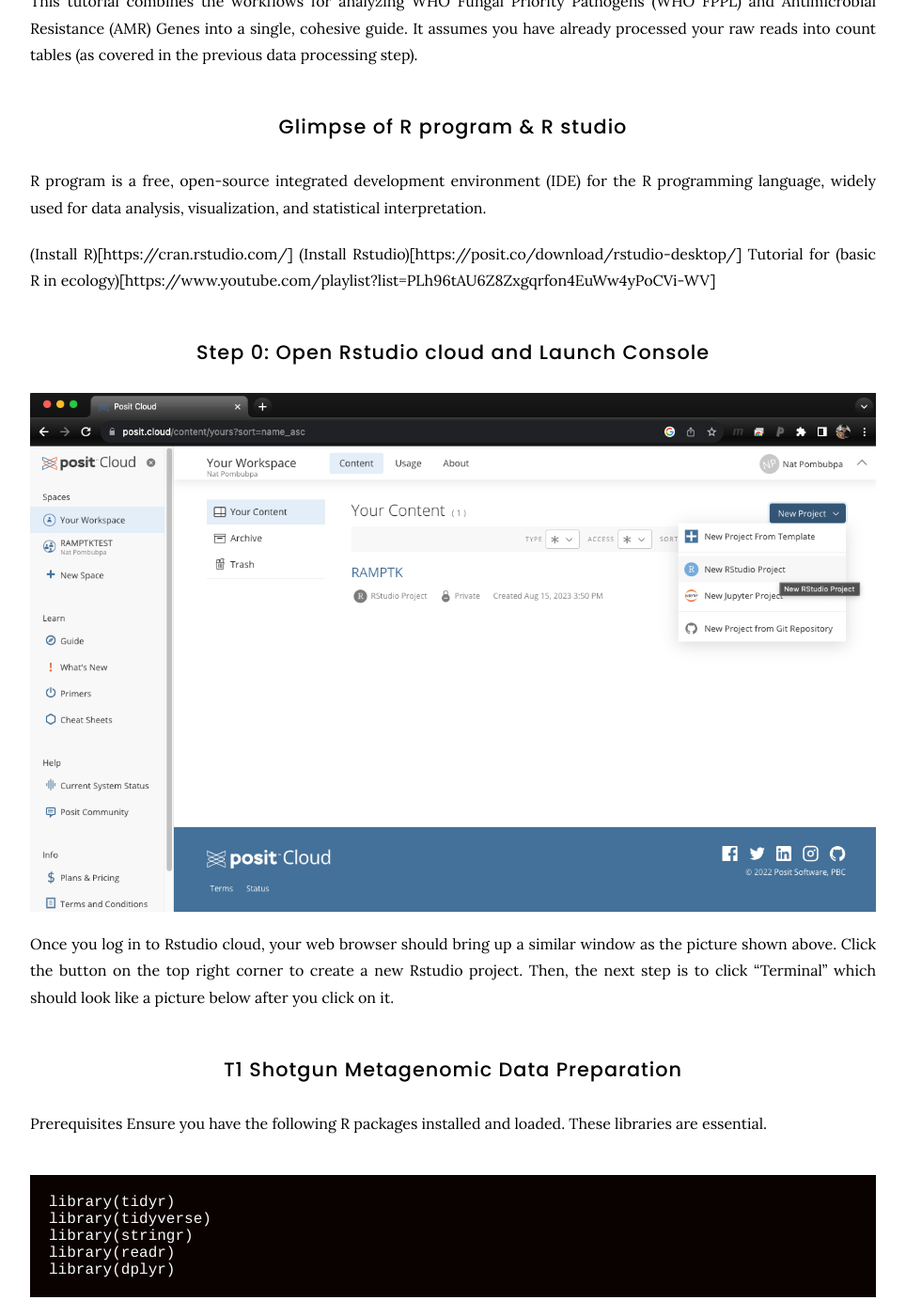
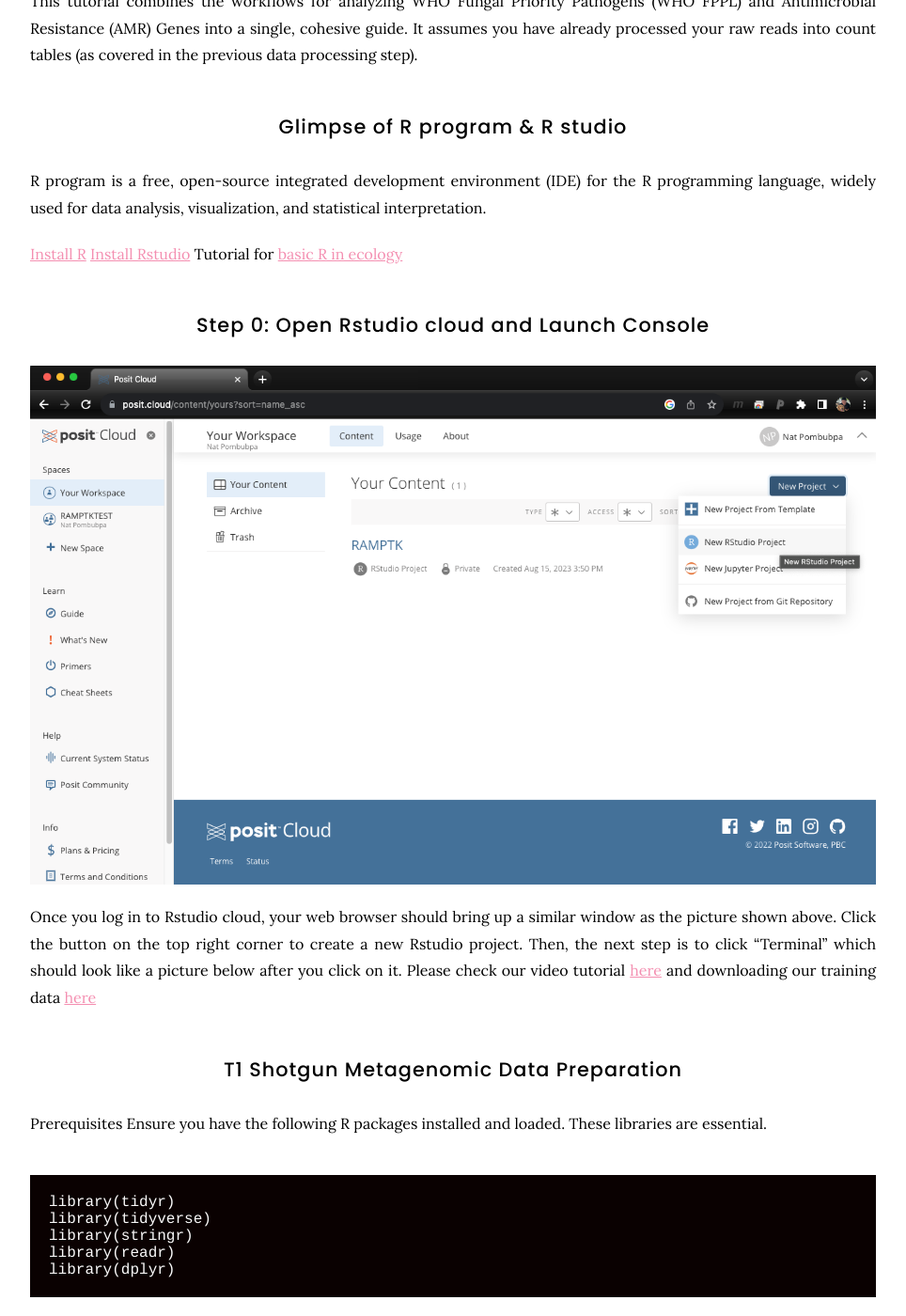
Before and after one commit to natpombubpa-lab/natpombubpa-lab.github.io, a Jekyll site: the page built from resources/Metagenomics_Visualization.md, in a window 1280 px wide and 1400 px high, scrolled down 347 px. Shown: the whole window at 94% size, without its empty margins (158-1122 px from the left). Built offline with Jekyll 4.4.1, drawn with Linux system fonts in a browser that asks for light colours; nearby versions of some CDN libraries.

Commit message:
Update Metagenomics_Visualization.md

```diff
--- a/resources/Metagenomics_Visualization.md
+++ b/resources/Metagenomics_Visualization.md
@@ -21,15 +21,15 @@
 ## Glimpse of R program & R studio
 R program is a free, open-source integrated development environment (IDE) for the R programming language, widely used for data analysis, visualization, and statistical interpretation.
 
-(Install R)[https://cran.rstudio.com/]
-(Install Rstudio)[https://posit.co/download/rstudio-desktop/]
-Tutorial for (basic R in ecology)[https://www.youtube.com/playlist?list=PLh96tAU6Z8Zxgqrfon4EuWw4yPoCVi-WV]
+[Install R](https://cran.rstudio.com/)
+[Install Rstudio](https://posit.co/download/rstudio-desktop/)
+Tutorial for [basic R in ecology](https://www.youtube.com/playlist?list=PLh96tAU6Z8Zxgqrfon4EuWw4yPoCVi-WV)
 
 ## Step 0: Open Rstudio cloud and Launch Console
 
 ![Landing Page](TutorialFigs/1_Microbiome.png){:class="img-responsive"}
 
-Once you log in to Rstudio cloud, your web browser should bring up a similar window as the picture shown above. Click the button on the top right corner to create a new Rstudio project. Then, the next step is to click "Terminal" which should look like a picture below after you click on it.
+Once you log in to Rstudio cloud, your web browser should bring up a similar window as the picture shown above. Click the button on the top right corner to create a new Rstudio project. Then, the next step is to click "Terminal" which should look like a picture below after you click on it. Please check our video tutorial [here]() and downloading our training data [here](https://drive.google.com/drive/folders/1chxW09P_M5-IqBn10zDzvxOuCFexJ5EB)
 
 ## T1 Shotgun Metagenomic Data Preparation
 Prerequisites
```
